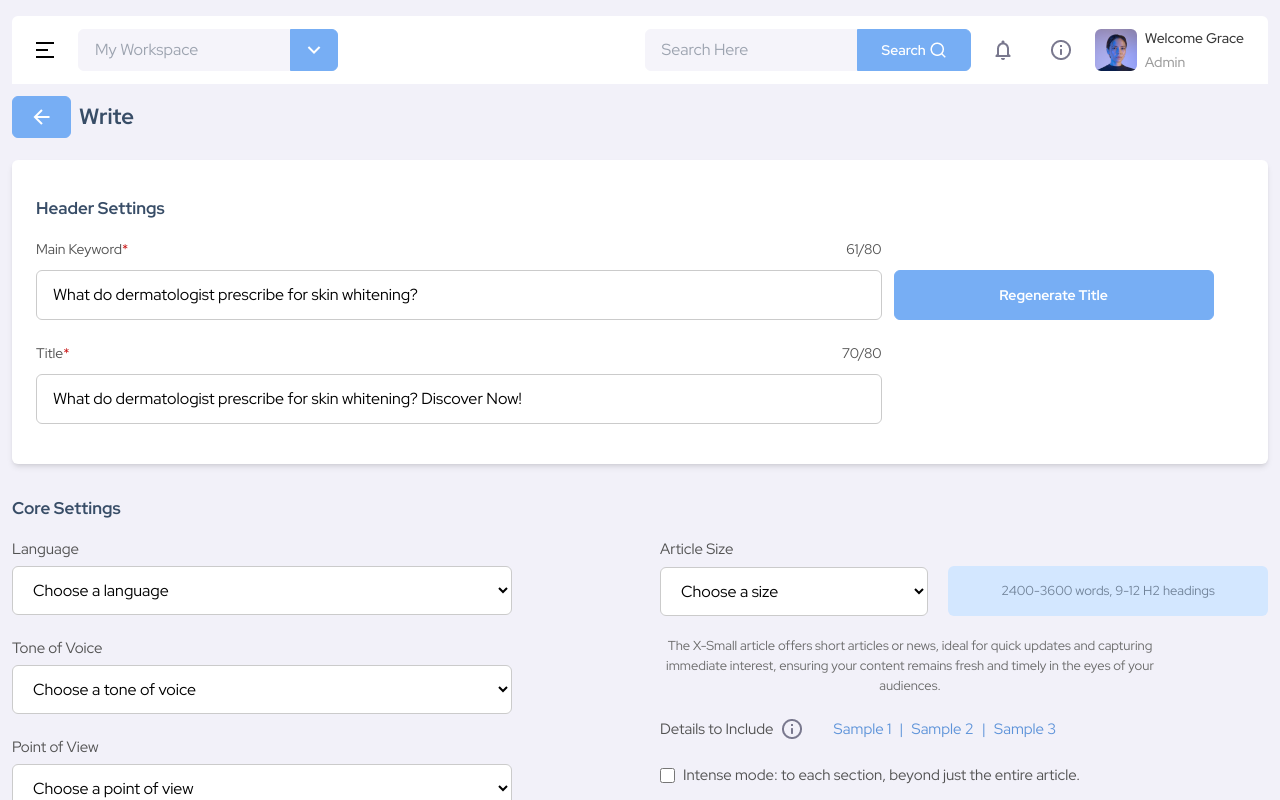
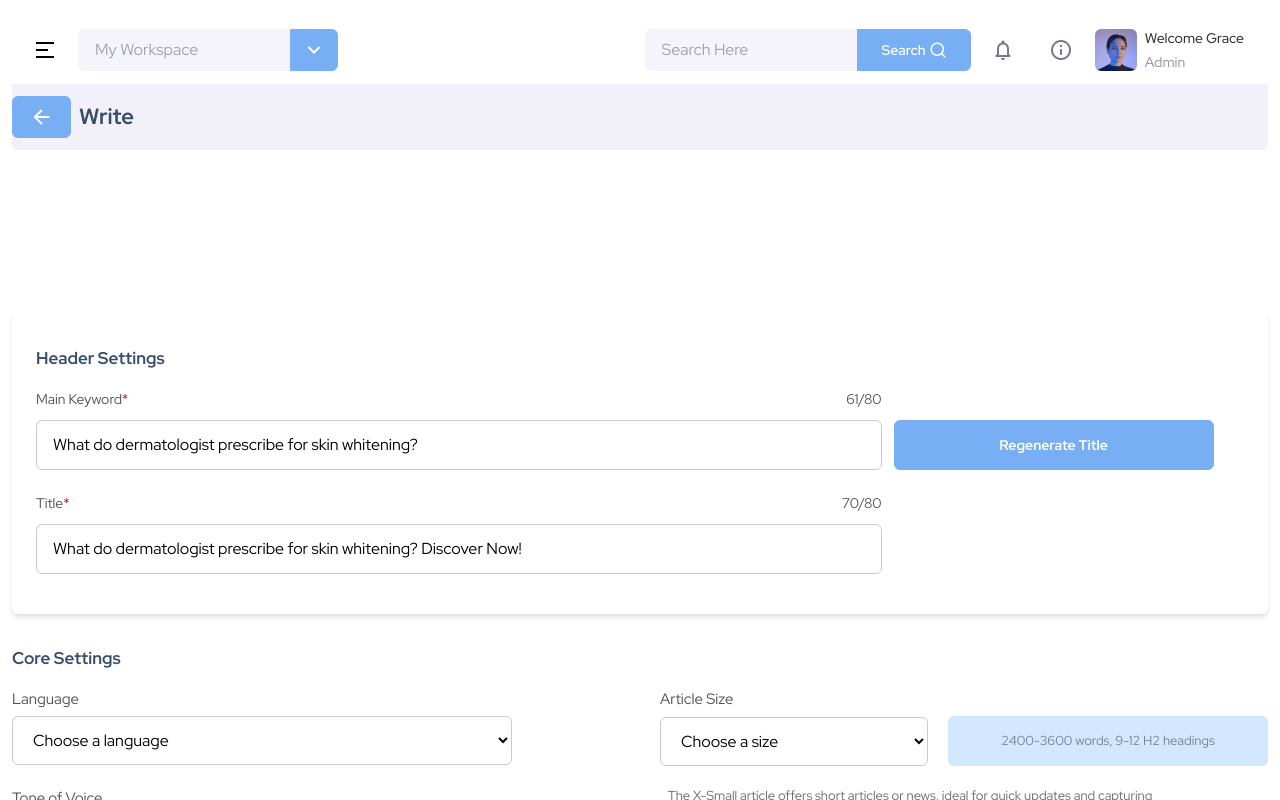
Before and after one commit to AbdulQuayyum/assessment, a Vue app: page / in a window 1280 px wide. Shown: the top 800 px of the page. Built offline with nearby package versions, Linux system fonts and the light colour scheme.

Commit message:
Added Sidebar...

```diff
--- a/package.json
+++ b/package.json
@@ -15,6 +15,7 @@
     "@vitejs/plugin-vue": "^4.5.2",
     "autoprefixer": "^10.4.16",
     "postcss": "^8.4.32",
+    "sass": "^1.69.6",
     "tailwindcss": "^3.4.0",
     "vite": "^5.0.8"
   }
--- a/src/Components/Navbar.vue
+++ b/src/Components/Navbar.vue
@@ -1,9 +1,9 @@
 <template>
     <div class="bg-[#fff] rounded-t-md mt-4 mx-3 py-3 px-6 flex flex-row justify-between">
         <div class="flex flex-row items-center space-x-6">
-            <div>
+            <button @click="openSidebar">
                 <img src="../assets/menuIcon.png" alt="menu icon">
-            </div>
+            </button>
             <div class="flex-row items-center hidden sm:flex">
                 <input type="text" class="bg-[#F5F4FA] border-[#F5F4FA] border-[1px] py-2 px-4 rounded-s-md"
                     placeholder="My Workspace">
@@ -46,6 +46,12 @@
 </template>
 <script>
 export default {
-
-}
+    name: "Navbar",
+    emits: ['open-sidebar'],
+    methods: {
+        openSidebar() {
+            this.$emit('open-sidebar');
+        },
+    },
+};
 </script>
--- /dev/null
+++ b/src/Components/Sidebar.vue
@@ -0,0 +1,64 @@
+<template>
+    <aside v-if="isSidebarVisible" class="fixed h-screen z-50 text-white px-3 py-4 bg-[#2B2A3F] w-72">
+        <button @click="hideSidebar" class="flex justify-end w-full">
+            <img src="../assets/whiteCancel.png" class="h-[20px] w-[20px]" alt="cancel icon">
+        </button>
+        <div class="flex justify-center py-10 mx-6 border-b-[1px] border-[#ccc]">
+            <img src="../assets/icon.png" alt="logo">
+        </div>
+        <div class="flex flex-col items-start w-full px-6 py-16 gap-y-5">
+            <div class="flex flex-row items-center w-full px-4 py-3 space-x-3 rounded-md">
+                <div>
+                    <img src="../assets/dashboardIcon.png" alt="dashboard icon">
+                </div>
+                <span class="text-[#A3AED0] text-[16px] font-[700] leading-[30px]">Dashboard</span>
+            </div>
+            <div class="flex flex-row items-center py-3 px-4 rounded-md w-full bg-[#77AEF4] cursor-pointer space-x-3">
+                <div>
+                    <img src="../assets/projectsIcon.png" alt="projects icon">
+                </div>
+                <span class="text-[#fff] text-[16px] font-[700] leading-[30px]">Projects</span>
+            </div>
+            <div class="flex flex-row items-center w-full px-4 py-3 space-x-3 rounded-md">
+                <div>
+                    <img src="../assets/schedulerIcon.png" alt="scheduler icon">
+                </div>
+                <span class="text-[#A3AED0] text-[16px] font-[700] leading-[30px]">Scheduler</span>
+            </div>
+            <div class="flex flex-row items-center w-full px-4 py-3 space-x-3 rounded-md">
+                <div>
+                    <img src="../assets/schedulerIcon.png" alt="Content Wizard icon">
+                </div>
+                <span class="text-[#A3AED0] text-[16px] font-[700] leading-[30px]">Content Wizard</span>
+            </div>
+            <div class="flex flex-row items-center w-full px-4 py-3 space-x-3 rounded-md">
+                <div>
+                    <img src="../assets/documentsIcon.png" alt="documents icon">
+                </div>
+                <span class="text-[#A3AED0] text-[16px] font-[700] leading-[30px]">Documents</span>
+            </div>
+            <div class="flex flex-row items-center w-full px-4 py-3 space-x-3 rounded-md">
+                <div>
+                    <img src="../assets/logoutIcon.png" alt="log out icon">
+                </div>
+                <span class="text-[#A3AED0] text-[16px] font-[700] leading-[30px]">Log Out</span>
+            </div>
+        </div>
+    </aside>
+</template>
+<script>
+export default {
+    name: 'Sidebar',
+    data() {
+        return {
+            isSidebarVisible: localStorage.getItem('isSidebarVisible') === 'true',
+        };
+    },
+    methods: {
+        hideSidebar() {
+            this.isSidebarVisible = false;
+            localStorage.setItem('isSidebarVisible', 'false');
+        },
+    },
+};
+</script>
--- a/src/Views/Projects.vue
+++ b/src/Views/Projects.vue
@@ -1,8 +1,8 @@
 <template>
-    <div class="bg-[#F2F1F9] flex flex-col  min-h-screen mx-auto w-full max-w-[1800px]">
-        <div class="fixed z-50 w-full">
-            <Navbar />
-        </div>
+    <div class="flex">
+        <Sidebar :isSidebarVisible="isSidebarVisible" />
+        <div class="flex flex-col w-full">
+            <Navbar @open-sidebar="openSidebar" />
             <main class="mt-36">
                 <Header />
                 <CoreSettings />
@@ -14,10 +14,12 @@
                 <LanguageModel />
             </main>
         </div>
+    </div>
 </template>
 <script>
 
 import Navbar from '../Components/Navbar.vue';
+import Sidebar from '../Components/Sidebar.vue';
 import Header from '../Components/Header.vue';
 import CoreSettings from "../Components/CoreSettings.vue"
 import MediaHub from '../Components/MediaHub.vue';
@@ -29,7 +31,22 @@ import LanguageModel from '../Components/LanguageModel.vue';
 
 export default {
     name: "Projects",
-    components: { Navbar, Header, CoreSettings, MediaHub, SEO, Keyword, Structure, ConnectToWeb, LanguageModel }
-
+    components: { Navbar, Sidebar, Header, CoreSettings, MediaHub, SEO, Keyword, Structure, ConnectToWeb, LanguageModel },
+    data() {
+        return {
+            isSidebarVisible: localStorage.getItem('isSidebarVisible') === 'true',
+        };
+    },
+    methods: {
+        openSidebar() {
+            this.isSidebarVisible = true;
+            localStorage.setItem('isSidebarVisible', 'true');
+        },
+    },
+    watch: {
+        isSidebarVisible(newValue) {
+            this.$nextTick(() => { });
+        },
+    },
 }
 </script>
```
Also changed, not shown: src/assets/whiteCancel.png (added), 1 other file (tests, documents, lock files or other folders). Lines whose indentation alone changed are shown as unchanged.
